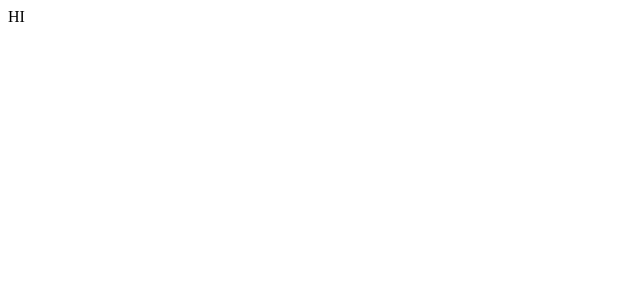
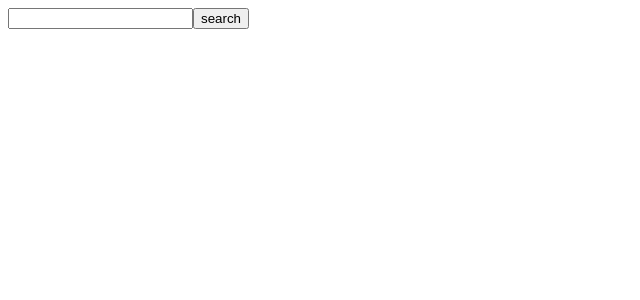
Before and after one commit to ViktoriiaBila/rss-react, a React app in the folder react-api/: page / in a window 1280 px wide. Shown: the top 300 px of the page, without its empty margins (0-640 px from the left). Built offline with nearby package versions, Linux system fonts and the light colour scheme.

Commit message:
feat: create search bar

```diff
--- a/react-api/src/app.tsx
+++ b/react-api/src/app.tsx
@@ -1,5 +1,6 @@
 import React from 'react';
+import { Wrapper } from './components/wrapper';
 
 export function App(): JSX.Element {
-  return <div>HI</div>;
+  return <Wrapper />;
 }
--- /dev/null
+++ b/react-api/src/components/searchBar.tsx
@@ -0,0 +1,28 @@
+import React, { useState } from 'react';
+
+export function SearchForm(): JSX.Element {
+  const [searchValue, setSearchValue] = useState('');
+
+  const changeHandler = (event: React.ChangeEvent<HTMLInputElement>) => {
+    const value = event.target.value;
+    setSearchValue(value);
+  };
+
+  const submitHandler = (event: React.FormEvent<HTMLFormElement>) => {
+    event.preventDefault();
+  };
+
+  return (
+    <form onSubmit={(event) => submitHandler(event)}>
+      <label htmlFor="searchBar">
+        <input
+          type="search"
+          name="searchBar"
+          value={searchValue}
+          onChange={(event) => changeHandler(event)}
+        />
+      </label>
+      <input type="submit" value="search" />
+    </form>
+  );
+}
--- /dev/null
+++ b/react-api/src/components/wrapper.tsx
@@ -0,0 +1,10 @@
+import React from 'react';
+import { SearchForm } from './searchBar';
+
+export function Wrapper(): JSX.Element {
+  return (
+    <div>
+      <SearchForm />
+    </div>
+  );
+}
```
